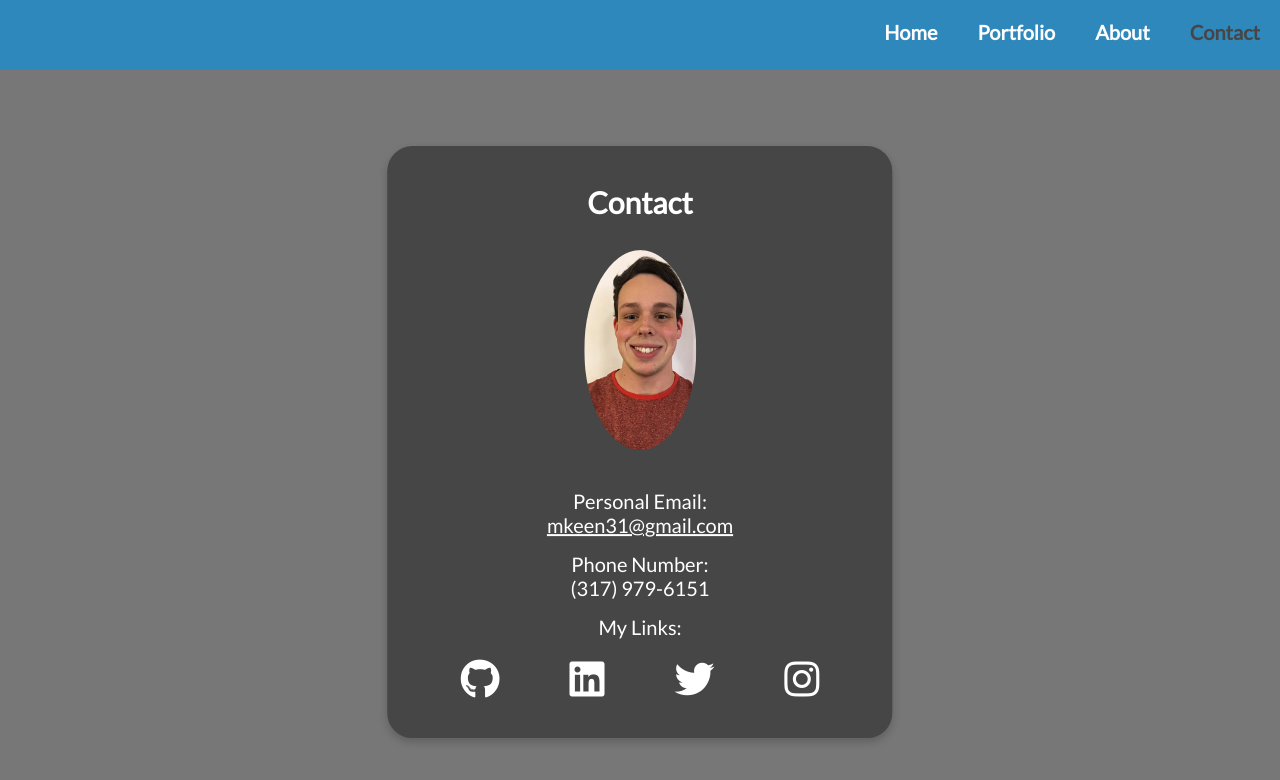
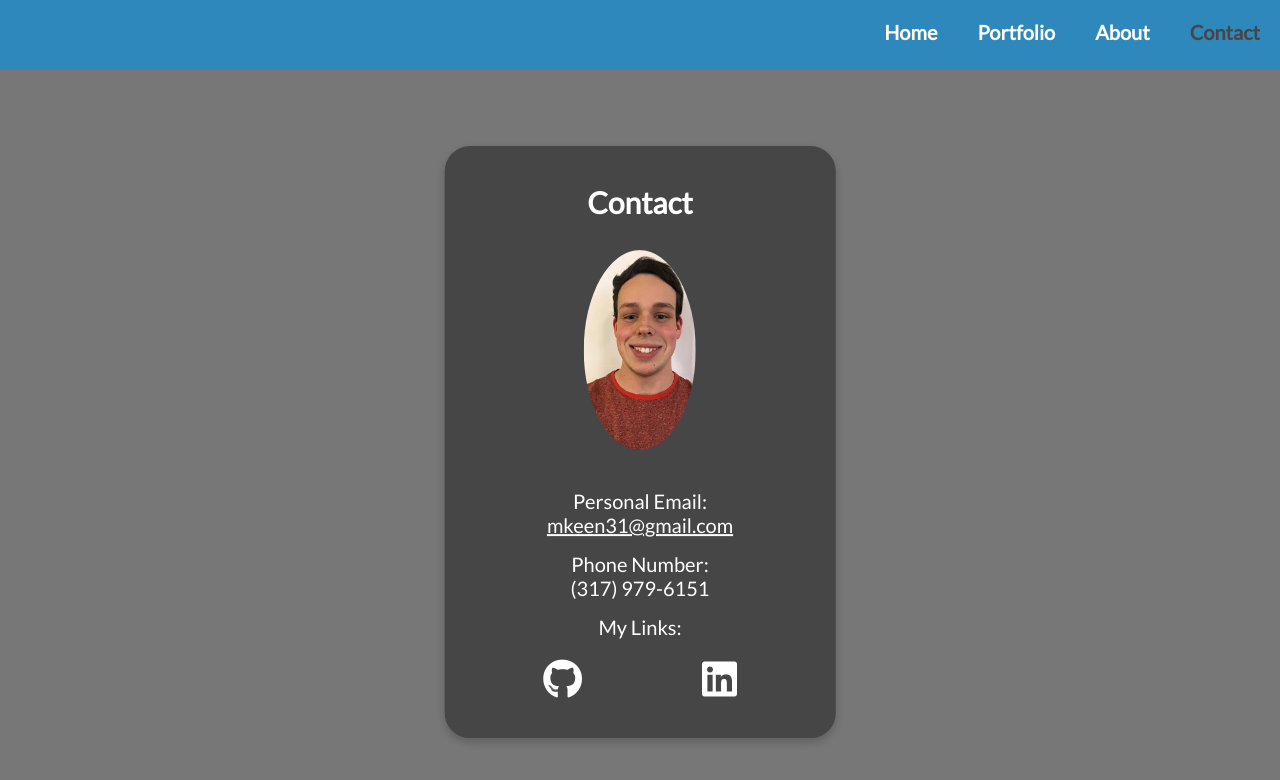
Before and after one commit to mkeen31/portfolio-site, a Vue app: page /contact in a window 1280 px wide. Shown: the top 780 px of the page. Built offline with nearby package versions, Linux system fonts and the light colour scheme.

Commit message:
Remove links to deleted socials

```diff
--- a/src/views/Contact.vue
+++ b/src/views/Contact.vue
@@ -12,8 +12,6 @@
                 <ul>
                     <li><a :href="GITHUB" target="_blank"><i class="fab fa-github fa-2x"></i></a></li>
                     <li><a :href="LINKEDIN" target="_blank"><i class="fab fa-linkedin fa-2x"></i></a></li>
-                    <li><a :href="TWITTER" target="_blank"><i class="fab fa-twitter fa-2x"></i></a></li>
-                    <li><a :href="INSTAGRAM" target="_blank"><i class="fab fa-instagram fa-2x"></i></a></li>
                 </ul>
             </div>
         </div>
@@ -26,9 +24,7 @@ export default {
     data() {
         return {
             GITHUB: "https://github.com/mkeen31",
-            LINKEDIN: "https://www.linkedin.com/in/michaeljkeen",
-            TWITTER: "https://twitter.com/mkeen31",
-            INSTAGRAM: "https://www.instagram.com/mkeen31",
+            LINKEDIN: "https://www.linkedin.com/in/michaeljkeen"
         }
     }
 }
@@ -74,7 +70,7 @@ h2 {
 
 #links ul li {
     display: inline-block;
-    margin: 0 35px;
+    margin: 0 60px;
 }
 
 #links ul li a {
```
